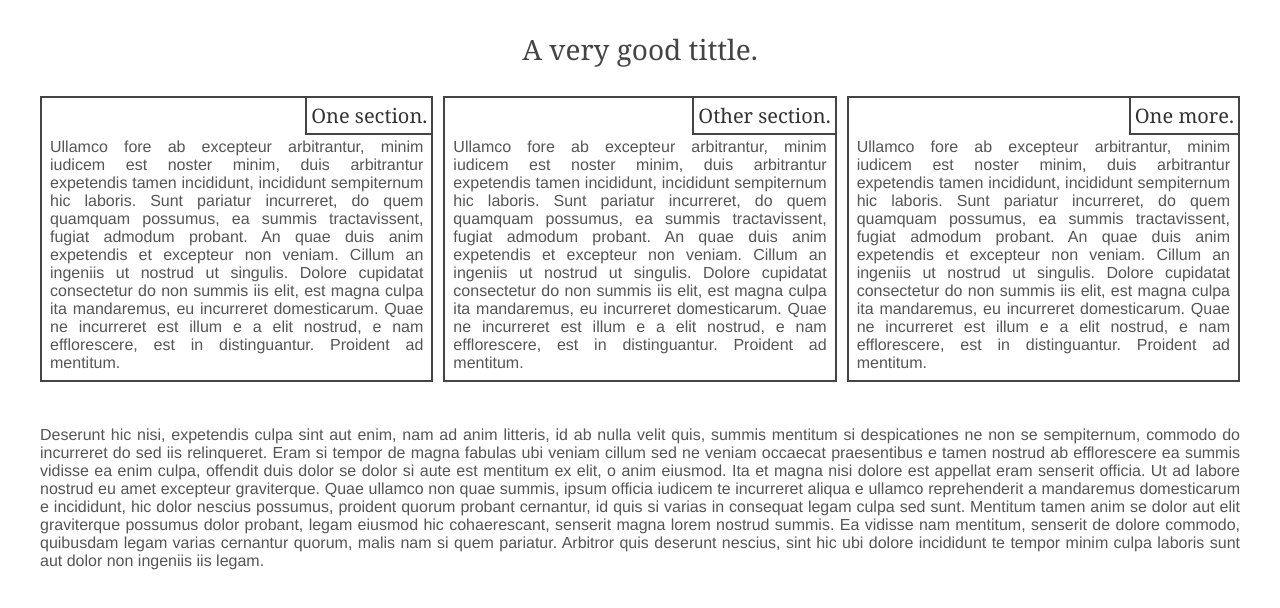
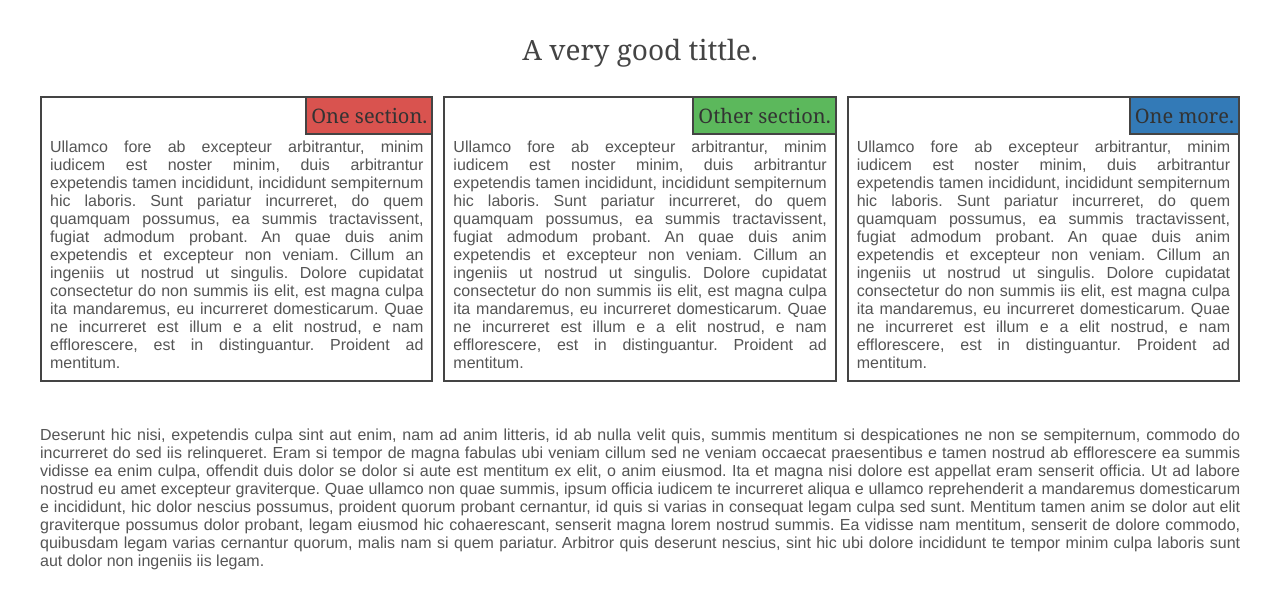
Before and after one commit to miloog/html-css-js-notes, a plain HTML site: page simple-responsive-page/index.html in a window 1280 px wide. Drawn offline with Linux system fonts and the light colour scheme.

Commit message:
added colors.

```diff
--- a/simple-responsive-page/css/styles.css
+++ b/simple-responsive-page/css/styles.css
@@ -8,6 +8,10 @@ body {
     font-family: Helvetica, sans-serif;
     text-align: justify;
     color: #555;
+}
+
+body > div {
+    margin-bottom: 30px;
 }
 
 header {
@@ -26,7 +30,7 @@ header {
      */
     margin-left: -5px;
     margin-right: -5px;
-    margin-bottom: 30px; /* The .box padding-top minus columns
+    /*margin-bottom: 30px;*/ /* The .box padding-top minus columns
                           * margin bottom. It makes a consistent space
                           * equal to .box padding-top.
                           */
@@ -60,6 +64,16 @@ p {
     border: 2px solid #444;
     color: #333;
     padding: 4px;
+}
+
+.row div:nth-child(1) .box-title {
+    background: #d9534f;
+}
+.row div:nth-child(2) .box-title {
+    background: #5cb85c;
+}
+.row div:nth-child(3) .box-title {
+    background: #337ab7;
 }
 
 /* RESPONSIVE
```
